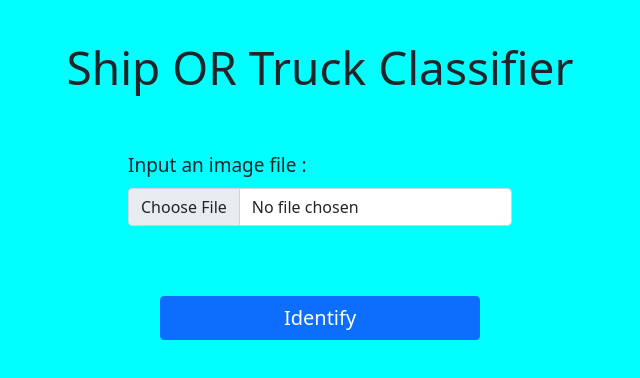
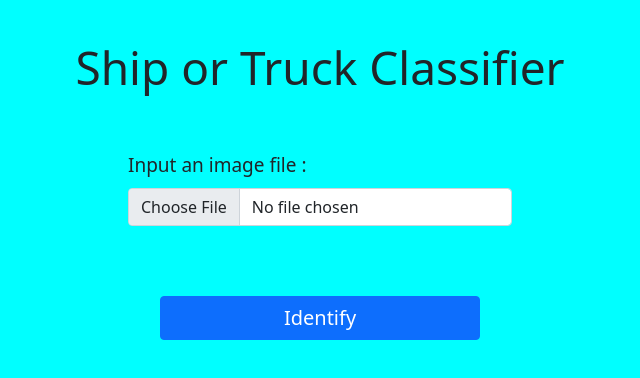
Before and after one commit to Harikrishnan6336/ShipORTruck-ImageClassifier, a React (Create React App) app in the folder web/: page / in a window 1280 px wide. Shown: the top 378 px of the page, without its empty margins (320-960 px from the left). Built offline with nearby package versions, Linux system fonts and the light colour scheme.

Commit message:
Update App.js

```diff
--- a/web/src/App.js
+++ b/web/src/App.js
@@ -50,7 +50,7 @@ function App() {
 
   return (
     <div className="App">
-      <h1 className="main-heading">Ship OR Truck Classifier</h1>
+      <h1 className="main-heading">Ship or Truck Classifier</h1>
       <br />
       <br />
       <Form className="inputfile">
```
